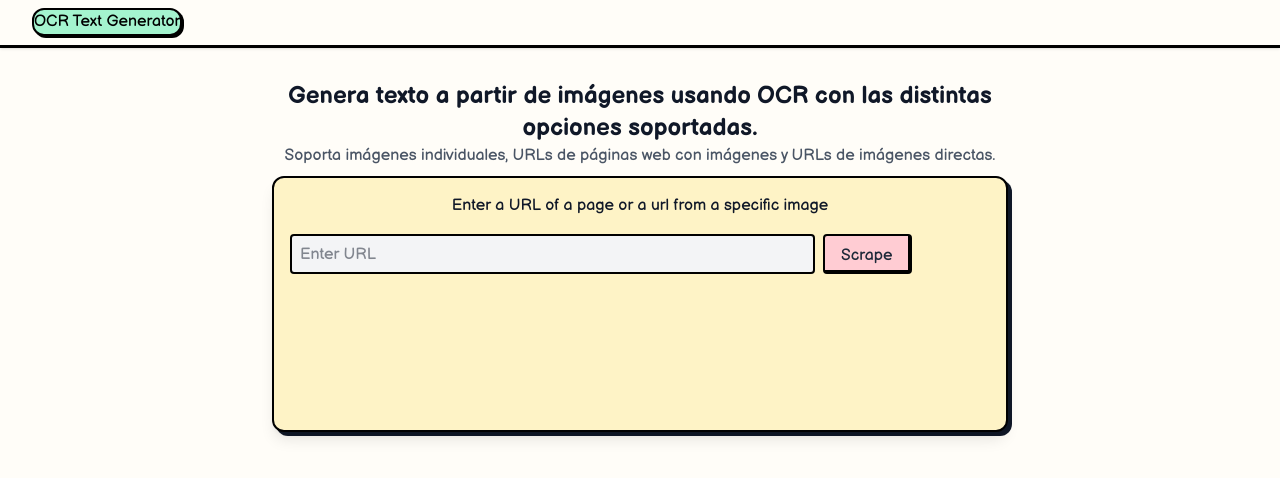
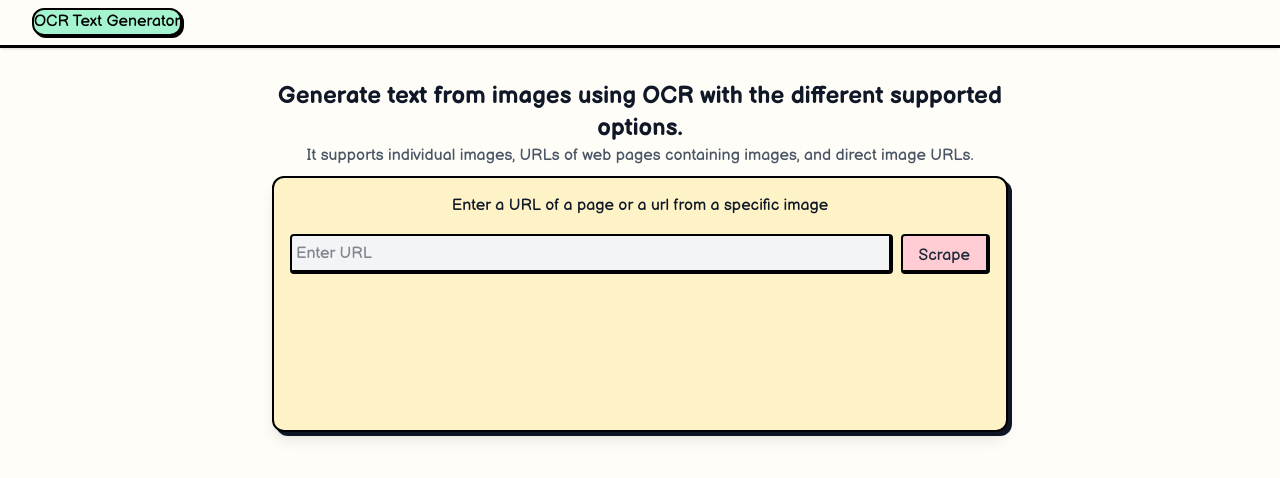
Before and after one commit to EdgarRB/OCR-Project, a React app in the folder frontend/: page / in a window 1280 px wide. Shown: the top 478 px of the page. Built offline with nearby package versions, Linux system fonts and the light colour scheme; the HTML template or start-up script is replaced by a standard one.

Commit message:
UI and logic adjustments, ability to toggle text visibity

```diff
--- a/frontend/src/components/Body.tsx
+++ b/frontend/src/components/Body.tsx
@@ -2,10 +2,12 @@ import { useEffect, useState } from "react";
 import ScrapeWeb from "./ScrapeWeb";
 import LoadingProgress from "./LoadingProgress";
 import TextComponent from "./Text";
+import ButtonsSection from "./ButtonsSection";
 
 const Body = () => {
   const [loading, setLoading] = useState(false);
   const [text, setText] = useState("");
+  const [showText, setShowText] = useState(false);
   const [loadingProgress, setLoadingProgress] = useState(0);
 
   useEffect(() => {
@@ -22,12 +24,12 @@ const Body = () => {
       <div className="max-w-3xl mx-auto px-4 py-8 text-gray-900 flex flex-col gap-8">
         <div className="h-16">
           <h1 className="text-center text-2xl font-semibold">
-            Genera texto a partir de imágenes usando OCR con las distintas
-            opciones soportadas.
+            Generate text from images using OCR with the different supported
+            options.
           </h1>
           <p className="text-center text-gray-600">
-            Soporta imágenes individuales, URLs de páginas web con imágenes y
-            URLs de imágenes directas.
+            It supports individual images, URLs of web pages containing images,
+            and direct image URLs.
           </p>
         </div>
         <div className="relative ">
@@ -37,19 +39,18 @@ const Body = () => {
             <ScrapeWeb handleLoading={setLoading} setText={setText} />
             <LoadingProgress loading={loading} progress={loadingProgress} />
             {text && (
-              <div className="flex flex-row gap-6 justify-items-start p-4">
-                <button className="bg-rose-200 border-2 border-black border-b-4 border-r-4 text-gray-800 px-4 py-2 rounded hover:bg-rose-300 cursor-pointer">
-                  Show text
-                </button>
-                <button className="bg-rose-200 border-2 border-black border-b-4 border-r-4 text-gray-800 px-4 py-2 rounded hover:bg-rose-300 cursor-pointer">
-                  Download
-                </button>
-              </div>
+              <ButtonsSection
+                handlePreviewText={() => setShowText(!showText)}
+              />
             )}
           </div>
         </div>
       </div>
-      <TextComponent text={text} />
+      <TextComponent
+        text={text}
+        show={showText}
+        onClose={() => setShowText(false)}
+      />
     </>
   );
 };
--- /dev/null
+++ b/frontend/src/components/ButtonsSection.tsx
@@ -0,0 +1,20 @@
+interface ButtonsSectionProps {
+  handlePreviewText: () => void;
+}
+const ButtonsSection = ({ handlePreviewText }: ButtonsSectionProps) => {
+  return (
+    <div className="flex flex-row gap-6 justify-items-start p-4">
+      <button
+        className="bg-rose-200 border-2 h-10 border-black border-b-4 border-r-4 text-gray-800 px-4 py-2 rounded hover:bg-rose-300 cursor-pointer"
+        onClick={handlePreviewText}
+      >
+        Preview Text
+      </button>
+      <button className="bg-rose-200 border-2 h-10 border-black border-b-4 border-r-4 text-gray-800 px-4 py-2 rounded hover:bg-rose-300 cursor-pointer">
+        Download
+      </button>
+    </div>
+  );
+};
+
+export default ButtonsSection;
--- a/frontend/src/components/ScrapeWeb.tsx
+++ b/frontend/src/components/ScrapeWeb.tsx
@@ -28,15 +28,15 @@ const ScrapeWeb = ({ handleLoading, setText }: IScrapeWebProps) => {
       <p className="text-center mt-4">
         Enter a URL of a page or a url from a specific image
       </p>
-      <div className=" w-full flex flex-row gap-2 p-4">
+      <div className="w-full flex flex-row gap-2 p-4 relative">
         <input
           type="text"
           placeholder="Enter URL"
-          className="w-3/4 bg-gray-100 h-10 p-2 border-black border-2 rounded"
+          className="relative z-20 w-full bg-gray-100 h-10 pl-1 border-b-4 border-r-4 border-black border-2 rounded focus:outline-0"
           onChange={(e) => setUrl(e.target.value)}
         />
         <button
-          className="bg-rose-200 h-10 border-2 border-black border-b-4 border-r-4 text-gray-800 px-4 py-2 rounded hover:bg-rose-300 cursor-pointer"
+          className=" bg-rose-200 z-20 h-10 border-2 border-b-4 border-r-4 border-black text-gray-800 px-4 py-2 rounded hover:bg-rose-300 cursor-pointer  transition-all duration-150 hover:-translate-x-0.5 hover:-translate-y-0.5 "
           onClick={handleScrape}
         >
           Scrape
--- a/frontend/src/components/Text.tsx
+++ b/frontend/src/components/Text.tsx
@@ -1,12 +1,32 @@
 type TextProps = {
   text: string;
+  show: boolean;
+  onClose: () => void;
 };
 
-const TextComponent = ({ text }: TextProps) => {
+const TextComponent = ({ text, show, onClose }: TextProps) => {
   return (
     <>
-      {text && (
-        <div className="p-4  overflow-y-auto bg-sky-100 border-2 border-black rounded pl-6 pr-6 ml-4 mr-4 mb-10">
+      {text && show && (
+        <div className="relative p-4  overflow-y-auto bg-sky-100 border-2 border-black rounded pl-6 pr-6 ml-4 mr-4 mb-10">
+          <button
+            aria-label="Cerrar"
+            className=" absolute top-2 right-2 w-8 h-8 flex items-center justify-center border-2 border-black
+              rounded-md
+              bg-sky-50
+              text-slate-700
+              font-extrabold
+              text-lg
+              rotate-1
+              hover:-rotate-2
+              hover:bg-sky-200
+              hover:text-slate-900
+              transition
+            "
+            onClick={onClose}
+          >
+            x
+          </button>
           <h3 className="font-semibold mb-2 text-slate-700">Texto extraído:</h3>
           <p className="whitespace-pre-wrap text-slate-700 leading-relaxed">
             {text}
```
